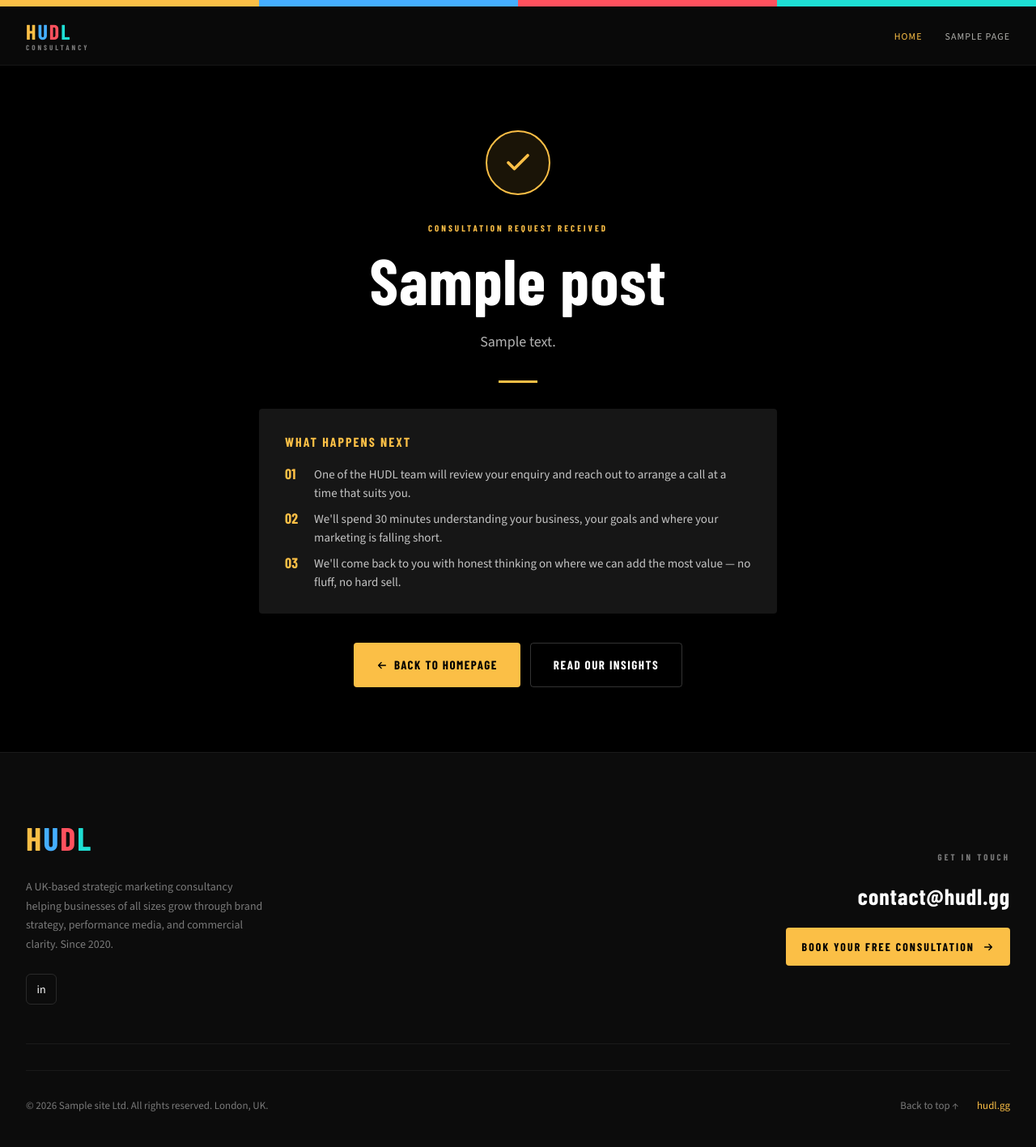
After one commit to hudlconsultancy/hudl-website, a WordPress theme: template wp-theme-build/hudl-consultancy/page-thank-you.php in a window 1280 px wide. The commit adds this page. Shown: the whole page at 81% size. Run offline with PHP 8.4 and a stand-in for WordPress, Linux system fonts and the light colour scheme; the site name, menu and one post (Sample post) are stand-ins, and other content is empty; some web fonts are replaced.

Commit message:
Add branded thank-you page template and confirm nav anchor links
- page-thank-you.php: branded confirmation page (auto-used for the page with
  slug 'thank-you'), black background, HUDL branding, animated tick, headline,
  'what happens next' steps and a button back to the homepage
- style.css: scoped thank-you page styles (tick/pop/draw/fade-up animations)
- README: setup note for creating the Thank You page

Nav anchor links already resolve to homepage sections via home_url('/') . '#about'
(About, Services, How We Work, Meet Our Founders, Clients), with cross-page
smooth scroll handled in js/theme.js.

```diff
--- /dev/null
+++ b/wp-theme-build/hudl-consultancy/page-thank-you.php
@@ -0,0 +1,84 @@
+<?php
+/**
+ * Template Name: Thank You
+ *
+ * Confirmation page shown after the consultation form is submitted.
+ * Automatically used for the Page with the slug "thank-you", and also
+ * selectable as a page template. Matches the original thank-you.html design.
+ *
+ * @package HUDL_Consultancy
+ */
+
+// Keep the confirmation page out of search results.
+add_action(
+	'wp_head',
+	function () {
+		echo '<meta name="robots" content="noindex, nofollow" />' . "\n";
+	}
+);
+
+get_header();
+?>
+<main id="main-content">
+	<section class="thank-you-section">
+		<div class="thank-you-card">
+			<div class="tick-wrap" aria-hidden="true">
+				<svg viewBox="0 0 24 24" stroke-linecap="round" stroke-linejoin="round">
+					<polyline points="20 6 9 17 4 12"></polyline>
+				</svg>
+			</div>
+
+			<span class="ty-tag"><?php esc_html_e( 'Consultation Request Received', 'hudl-consultancy' ); ?></span>
+
+			<?php if ( have_posts() ) : ?>
+				<?php
+				while ( have_posts() ) :
+					the_post();
+					// If the page has body content, show it; otherwise fall back to the default copy.
+					$hudl_ty_content = trim( wp_strip_all_tags( get_the_content() ) );
+					?>
+					<?php if ( '' !== $hudl_ty_content ) : ?>
+						<h1><?php the_title(); ?></h1>
+						<div class="ty-lede"><?php the_content(); ?></div>
+					<?php else : ?>
+						<h1>THANK YOU<br><span><?php esc_html_e( "WE'LL BE IN TOUCH", 'hudl-consultancy' ); ?></span></h1>
+						<p class="ty-lede"><?php esc_html_e( "Thanks for reaching out — we've got your details and", 'hudl-consultancy' ); ?> <strong><?php esc_html_e( "we'll be in touch shortly", 'hudl-consultancy' ); ?></strong> <?php esc_html_e( 'to arrange your free consultation.', 'hudl-consultancy' ); ?></p>
+						<p class="ty-lede"><?php esc_html_e( "In the meantime, have a look at what we've been up to.", 'hudl-consultancy' ); ?></p>
+					<?php endif; ?>
+					<?php
+				endwhile;
+				?>
+			<?php else : ?>
+				<h1>THANK YOU<br><span><?php esc_html_e( "WE'LL BE IN TOUCH", 'hudl-consultancy' ); ?></span></h1>
+				<p class="ty-lede"><?php esc_html_e( "Thanks for reaching out — we've got your details and", 'hudl-consultancy' ); ?> <strong><?php esc_html_e( "we'll be in touch shortly", 'hudl-consultancy' ); ?></strong> <?php esc_html_e( 'to arrange your free consultation.', 'hudl-consultancy' ); ?></p>
+			<?php endif; ?>
+
+			<div class="ty-divider" aria-hidden="true"></div>
+
+			<div class="what-next">
+				<h3><?php esc_html_e( 'What happens next', 'hudl-consultancy' ); ?></h3>
+				<ul>
+					<li><span class="num">01</span><span><?php esc_html_e( 'One of the HUDL team will review your enquiry and reach out to arrange a call at a time that suits you.', 'hudl-consultancy' ); ?></span></li>
+					<li><span class="num">02</span><span><?php esc_html_e( "We'll spend 30 minutes understanding your business, your goals and where your marketing is falling short.", 'hudl-consultancy' ); ?></span></li>
+					<li><span class="num">03</span><span><?php esc_html_e( "We'll come back to you with honest thinking on where we can add the most value — no fluff, no hard sell.", 'hudl-consultancy' ); ?></span></li>
+				</ul>
+			</div>
+
+			<div class="btn-row">
+				<a href="<?php echo esc_url( home_url( '/' ) ); ?>" class="ty-btn">
+					<svg width="14" height="14" viewBox="0 0 16 16" fill="none" aria-hidden="true"><path d="M13 8H3M7 4L3 8l4 4" stroke="currentColor" stroke-width="1.5" stroke-linecap="round" stroke-linejoin="round"/></svg>
+					<?php esc_html_e( 'Back to Homepage', 'hudl-consultancy' ); ?>
+				</a>
+				<?php
+				$hudl_blog_url = get_post_type_archive_link( 'post' );
+				if ( ! $hudl_blog_url ) {
+					$hudl_blog_url = home_url( '/' );
+				}
+				?>
+				<a href="<?php echo esc_url( $hudl_blog_url ); ?>" class="ty-btn-secondary"><?php esc_html_e( 'Read Our Insights', 'hudl-consultancy' ); ?></a>
+			</div>
+		</div>
+	</section>
+</main>
+<?php
+get_footer();
--- a/wp-theme-build/hudl-consultancy/style.css
+++ b/wp-theme-build/hudl-consultancy/style.css
@@ -1174,3 +1174,151 @@ footer.site-footer {
   .clients-grid { grid-template-columns: repeat(2, 1fr); }
   .section-header h2 { font-size: clamp(36px, 10vw, 60px); }
 }
+
+/* ===========================
+   THANK YOU PAGE
+=========================== */
+.thank-you-section {
+  display: flex;
+  align-items: center;
+  justify-content: center;
+  min-height: calc(100vh - 72px - 360px);
+  padding: 80px 24px;
+}
+.thank-you-card { max-width: 640px; width: 100%; text-align: center; }
+.thank-you-card .tick-wrap {
+  width: 80px;
+  height: 80px;
+  border-radius: 50%;
+  background: rgba(251,191,70,0.1);
+  border: 2px solid var(--yellow);
+  display: flex;
+  align-items: center;
+  justify-content: center;
+  margin: 0 auto 32px;
+  animation: hudl-pop 0.4s cubic-bezier(0.175, 0.885, 0.32, 1.275) both;
+}
+@keyframes hudl-pop {
+  from { transform: scale(0); opacity: 0; }
+  to   { transform: scale(1); opacity: 1; }
+}
+.thank-you-card .tick-wrap svg {
+  width: 36px;
+  height: 36px;
+  stroke: var(--yellow);
+  stroke-width: 2.5;
+  fill: none;
+  stroke-dasharray: 60;
+  stroke-dashoffset: 60;
+  animation: hudl-draw 0.5s 0.3s ease forwards;
+}
+@keyframes hudl-draw { to { stroke-dashoffset: 0; } }
+.thank-you-card .ty-tag {
+  font-family: var(--font-display);
+  font-size: 11px;
+  letter-spacing: 3px;
+  text-transform: uppercase;
+  color: var(--yellow);
+  display: block;
+  margin-bottom: 16px;
+  animation: hudl-fade-up 0.5s 0.2s ease both;
+}
+.thank-you-card h1 {
+  font-family: var(--font-display);
+  font-size: clamp(48px, 8vw, 80px);
+  line-height: 0.95;
+  letter-spacing: 1px;
+  margin-bottom: 24px;
+  animation: hudl-fade-up 0.5s 0.3s ease both;
+}
+.thank-you-card h1 span { color: var(--yellow); }
+.thank-you-card .ty-lede {
+  font-size: 18px;
+  color: rgba(255,255,255,0.7);
+  line-height: 1.7;
+  margin-bottom: 12px;
+  animation: hudl-fade-up 0.5s 0.4s ease both;
+}
+.thank-you-card .ty-lede strong { color: var(--white); }
+.thank-you-card .ty-divider {
+  width: 48px;
+  height: 3px;
+  background: var(--yellow);
+  margin: 32px auto;
+  animation: hudl-fade-up 0.5s 0.5s ease both;
+}
+.thank-you-card .what-next {
+  background: var(--mid);
+  border-radius: 4px;
+  padding: 28px 32px;
+  text-align: left;
+  margin-bottom: 36px;
+  animation: hudl-fade-up 0.5s 0.5s ease both;
+}
+.thank-you-card .what-next h3 {
+  font-family: var(--font-display);
+  font-size: 16px;
+  letter-spacing: 2px;
+  text-transform: uppercase;
+  color: var(--yellow);
+  margin-bottom: 16px;
+}
+.thank-you-card .what-next ul { list-style: none; display: flex; flex-direction: column; gap: 10px; }
+.thank-you-card .what-next li {
+  display: flex;
+  align-items: flex-start;
+  gap: 12px;
+  font-size: 15px;
+  color: rgba(255,255,255,0.75);
+  line-height: 1.5;
+}
+.thank-you-card .what-next li span.num {
+  font-family: var(--font-display);
+  font-size: 18px;
+  color: var(--yellow);
+  min-width: 24px;
+  line-height: 1.2;
+}
+.thank-you-card .btn-row {
+  display: flex;
+  gap: 12px;
+  justify-content: center;
+  flex-wrap: wrap;
+  animation: hudl-fade-up 0.5s 0.6s ease both;
+}
+.thank-you-card .ty-btn {
+  display: inline-flex;
+  align-items: center;
+  gap: 8px;
+  background: var(--yellow);
+  color: var(--black);
+  font-family: var(--font-display);
+  font-size: 15px;
+  font-weight: 700;
+  letter-spacing: 1.5px;
+  text-transform: uppercase;
+  padding: 14px 28px;
+  border-radius: var(--radius);
+  transition: transform 0.2s;
+}
+.thank-you-card .ty-btn:hover { transform: translateY(-2px); }
+.thank-you-card .ty-btn-secondary {
+  display: inline-flex;
+  align-items: center;
+  gap: 8px;
+  background: transparent;
+  color: var(--white);
+  font-family: var(--font-display);
+  font-size: 15px;
+  letter-spacing: 1.5px;
+  text-transform: uppercase;
+  padding: 14px 28px;
+  border-radius: var(--radius);
+  border: 1px solid rgba(255,255,255,0.2);
+  transition: border-color 0.2s, color 0.2s;
+}
+.thank-you-card .ty-btn-secondary:hover { border-color: var(--white); }
+@keyframes hudl-fade-up {
+  from { opacity: 0; transform: translateY(16px); }
+  to   { opacity: 1; transform: translateY(0); }
+}
```
Also changed, not shown: wp-theme-build/hudl-consultancy/README.txt, 1 other file.
